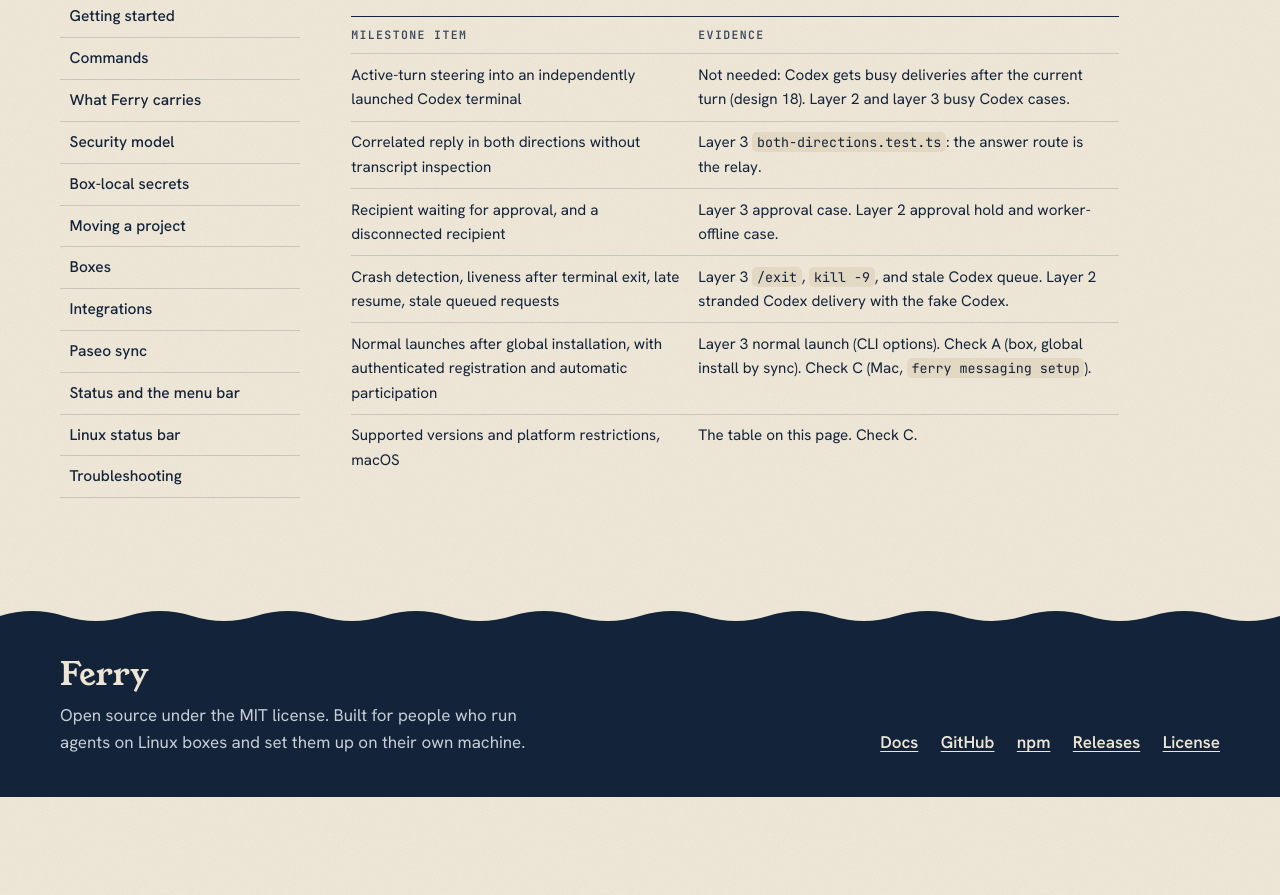
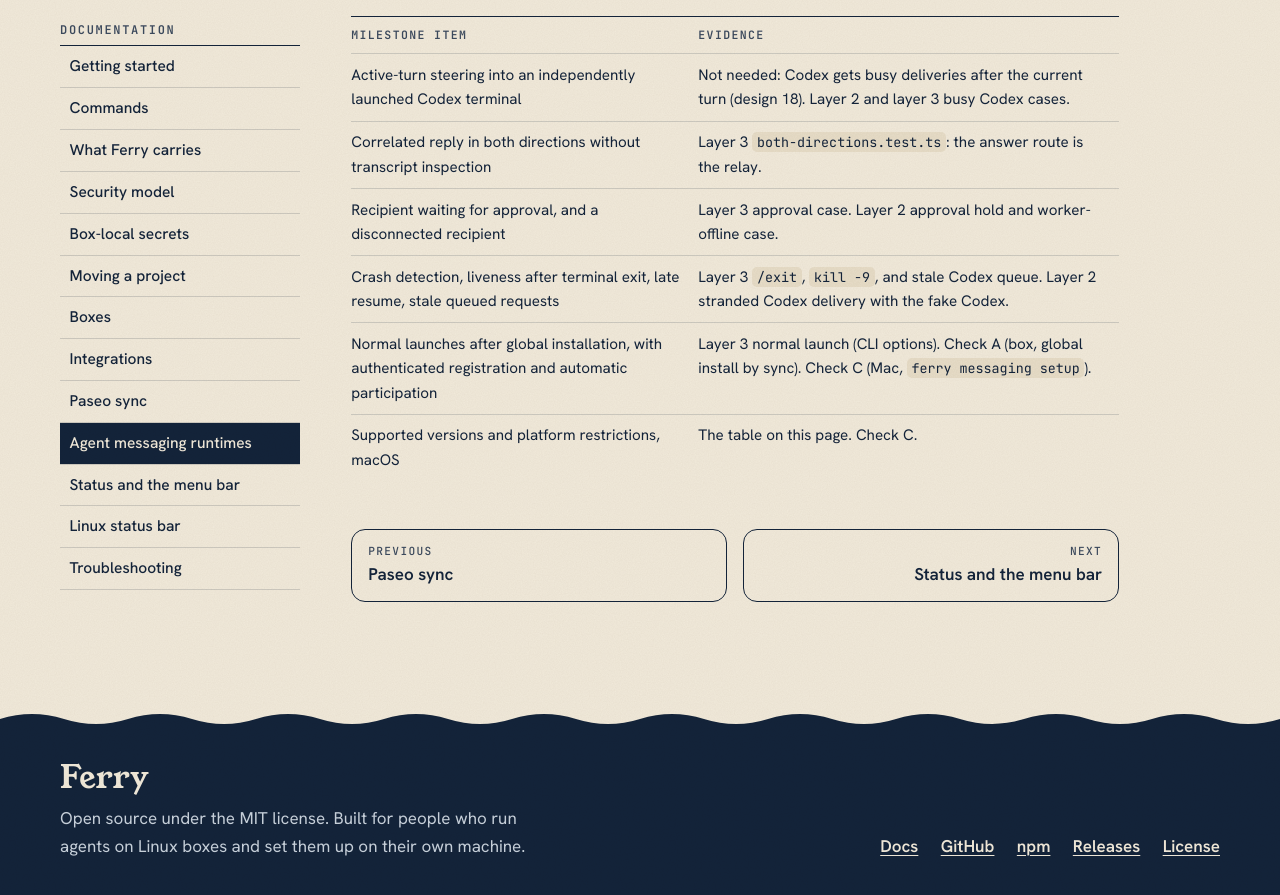
Before and after one commit to dlhck/ferry, a Jekyll site: the page built from docs/agent-messaging-runtimes.md, in a window 1280 px wide and 900 px high, scrolled down 6696 px. Shown: the top 895 px of the window. Built offline with Jekyll 4.4.1, drawn with Linux system fonts in a browser that asks for light colours; before the commit the page ends 7493 px from its top, so only the background shows below that.

Commit message:
docs: add the agent messaging runtimes page to the docs navigation
Part of #306.

```diff
--- a/docs/_data/nav.yml
+++ b/docs/_data/nav.yml
@@ -17,6 +17,8 @@
   url: /integrations.html
 - title: Paseo sync
   url: /paseo-sync.html
+- title: Agent messaging runtimes
+  url: /agent-messaging-runtimes.html
 - title: Status and the menu bar
   url: /status.html
 - title: Linux status bar
```
